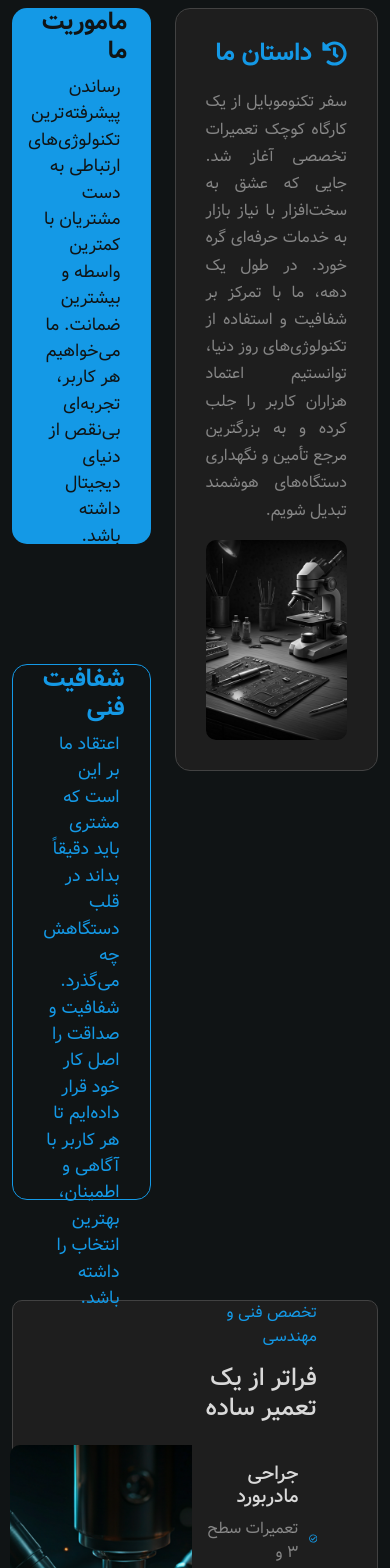
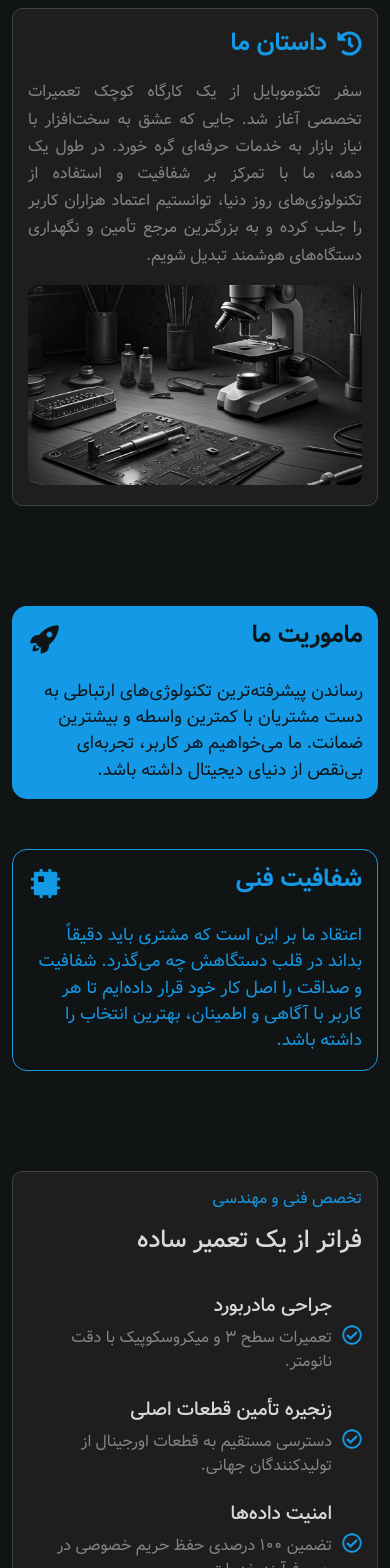
Before and after one commit to Formula88/tecnoMobile, a React (Vite) app: page /AboutUs in a window 390 px wide. Shown: the part 432-2000 px from the top of the page. Built offline with nearby package versions, Linux system fonts and the light colour scheme; no server answers.

Commit message:
Make the About Us page responsive

```diff
--- a/src/components/cards/AboutUsInfoCard/AboutUsInfoCard.module.scss
+++ b/src/components/cards/AboutUsInfoCard/AboutUsInfoCard.module.scss
@@ -1,21 +1,38 @@
-.infoCard{
+.infoCard {
   display: flex;
   justify-content: start;
   align-items: center;
   gap: 10px;
-    svg{
+  svg {
     color: #1499e6;
-        width: 25px;
-        height: 25px;
+    min-width: 25px;
+    min-height: 25px;
   }
-    .box{
-        .title{
+  .box {
+    .title {
       font-size: 1.2em;
       color: #d9d9d9;
     }
-        .description{
+    .description {
       color: #d9d9d98c;
       margin: 0px;
     }
   }
 }
+
+@media (max-width: 1399px) {
+}
+@media (max-width: 1199px) {
+}
+@media (max-width: 991px) {
+}
+@media (max-width: 767px) {
+}
+@media (max-width: 575px) {
+  .infoCard {
+    svg {
+      min-width: 20px;
+      min-height: 20px;
+    }
+  }
+}
--- a/src/pages/AboutUs/AboutUs.jsx
+++ b/src/pages/AboutUs/AboutUs.jsx
@@ -23,7 +23,7 @@ function AboutUs() {
           </p>
           <div className={styles.intro}>
             <div className="row ">
-              <div className="col-7">
+              <div className="col-lg-7 col-12">
                 <div className={styles.story}>
                   <div className={styles.titleBox}>
                     <FaHistory />
@@ -40,7 +40,7 @@ function AboutUs() {
                   <img src={img1} />
                 </div>
               </div>
-              <div className="col-5">
+              <div className="col-lg-5 col-12">
                 <div className="d-flex flex-column justify-content-between h-100">
                   <div className={`${styles.Info} ${styles.upInfo}`}>
                     <div className={styles.titleBox}>
@@ -90,7 +90,7 @@ function AboutUs() {
                 />
               </ul>
             </div>
-              <img src={img2} />
+            <img src={img2} />
           </div>
         </div>
       </section>
--- a/src/pages/AboutUs/AboutUs.module.scss
+++ b/src/pages/AboutUs/AboutUs.module.scss
@@ -1,6 +1,7 @@
 .AboutUs {
   margin-top: 200px;
   direction: rtl;
+  font-size: 1rem;
   .title {
     color: #d9d9d9;
     text-align: center;
@@ -118,8 +119,65 @@
       width: 50%;
       height: 400px;
       object-fit: cover;
-      border-end-end-radius: 10px;
-      border-start-end-radius: 10px;
+      border-top-left-radius: 10px;
+      border-bottom-left-radius: 10px;
     }
   }
 }
+
+@media (max-width: 1399px) {
+}
+@media (max-width: 1199px) {
+}
+@media (max-width: 991px) {
+  .AboutUs{
+    .intro{
+      .story{
+        margin-bottom: 100px;
+      }
+      .Info{
+        height: 180px;
+      }
+      .upInfo{
+        margin-bottom: 50px;
+      }
+    }
+    .main{
+      flex-direction: column;
+      align-items: start;
+      .info{
+        padding: 30px 40px;
+      }
+      img{
+        width: 100%;
+        border-top-left-radius: 0px;
+        border-bottom-right-radius: 10px;
+      }
+    }
+  }
+}
+@media (max-width: 767px) {
+}
+@media (max-width: 575px) {
+  .AboutUs{
+    .intro{
+      .story{
+        border-radius: 10px;
+        padding: 20px 15px;
+      }
+      .Info{
+        height: auto;
+        padding: 15px;
+        gap: 20px;
+      }
+    }
+    .main{
+      .info{
+        padding: 15px;
+      }
+      img{
+        height: 200px;
+      }
+    }
+  }
+}
```
Lines whose indentation alone changed are shown as unchanged.
